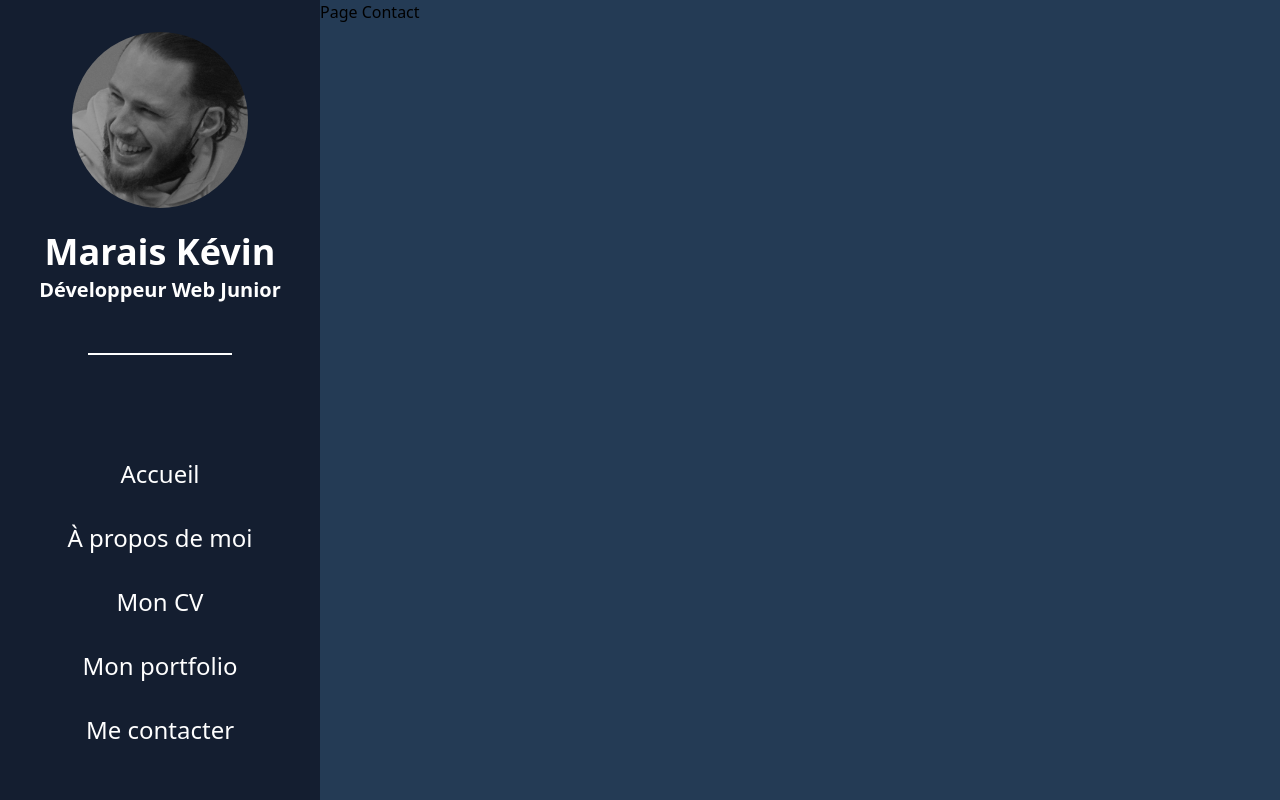
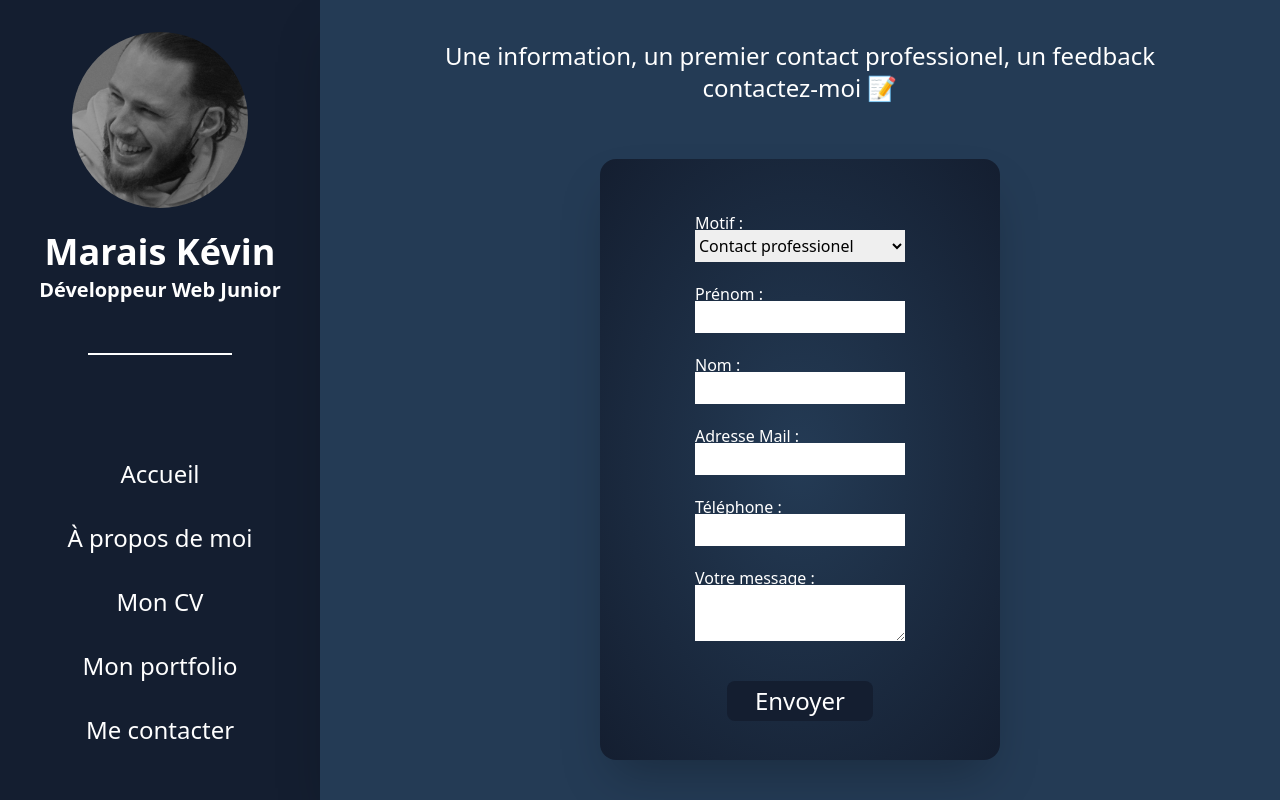
Before and after one commit to KvnMrs/Portfolio-ReactJs, a React (Create React App) app: page /contact in a window 1280 px wide. Built offline with nearby package versions, Linux system fonts and the light colour scheme.

Commit message:
feat : ajout formulaire contact

```diff
--- a/src/pages/Contact.jsx
+++ b/src/pages/Contact.jsx
@@ -1,7 +1,98 @@
 import React from "react";
+import { useState } from "react/cjs/react.development";
+import Button from "../components/communs/Button";
 
 const Contact = () => {
-  return <>Page Contact</>;
+  const [reason, setReason] = useState("Contact professionel");
+  const [firstname, setFirstname] = useState("");
+  const [lastname, setLastname] = useState("");
+  const [mail, setMail] = useState("");
+  const [phone, setPhone] = useState("");
+  const [message, setMessage] = useState("");
+
+  return (
+    <>
+      <div className=" h-screen w-full flex flex-col items-center shadow-2xl ">
+        {" "}
+        <p className="text-2xl text-white text-center h-1/6 mt-10 ">
+          Une information, un premier contact professionel, un feedback <br />
+          contactez-moi 📝
+        </p>{" "}
+        <div className="w-5/12 bg-dark_blue gradiant-dark rounded-2xl h-5/6 mb-10 px-5 py-8 shadow-2xl ">
+          <form className="grid grid-cols-1 h-full w-7/12 mx-auto">
+            <label className="h-0 mt-5 mb-3 text-white" htmlFor="reason">
+              Motif :
+            </label>
+
+            <select id="reason" onChange={(e) => setReason(e.target.value)}>
+              <option>Contact professionel</option>
+              <option>Demande infos</option>
+              <option>feedback</option>
+            </select>
+
+            <label className="h-0 mt-5 mb-3 text-white" htmlFor="nom">
+              Prénom :
+            </label>
+            <input
+              id="nom"
+              type="nom"
+              name="nom"
+              value={firstname}
+              onChange={(e) => setFirstname(e.target.value)}
+            />
+            <label className="h-0 mt-5 mb-3 text-white" htmlFor="prenom">
+              Nom :
+            </label>
+            <input
+              id="prenom"
+              type="prenom"
+              name="prenom"
+              value={lastname}
+              onChange={(e) => setLastname(e.target.value)}
+            />
+            <label className="h-0 mt-5 mb-3 text-white" htmlFor="email">
+              Adresse Mail :
+            </label>
+            <input
+              id="email"
+              type="email"
+              name="email"
+              value={mail}
+              onChange={(e) => setMail(e.target.value)}
+            />
+            <label className="h-0 mt-5 mb-3 text-white" htmlFor="phone">
+              Téléphone :
+            </label>
+            <input
+              id="phone"
+              type="phone"
+              name="phone"
+              value={phone}
+              onChange={(e) => setPhone(e.target.value)}
+            />
+            <label className="h-0 mt-5 mb-3 text-white" htmlFor="message">
+              Votre message :
+            </label>
+            <textarea
+              id="message"
+              name="message"
+              value={message}
+              onChange={(e) => setMessage(e.target.value)}
+            />
+
+            <a
+              href={`mailto:kevin.mrs2020@gmail.com?subject=${reason}&body=${firstname} ${lastname.toUpperCase()}%0A${mail}%0A${phone}%0A%0A${message}`}
+              className="text-center"
+            >
+              <Button type="submit" className="mt-10">
+                Envoyer
+              </Button>
+            </a>
+          </form>
+        </div>
+      </div>
+    </>
+  );
 };
 
 export default Contact;
```
